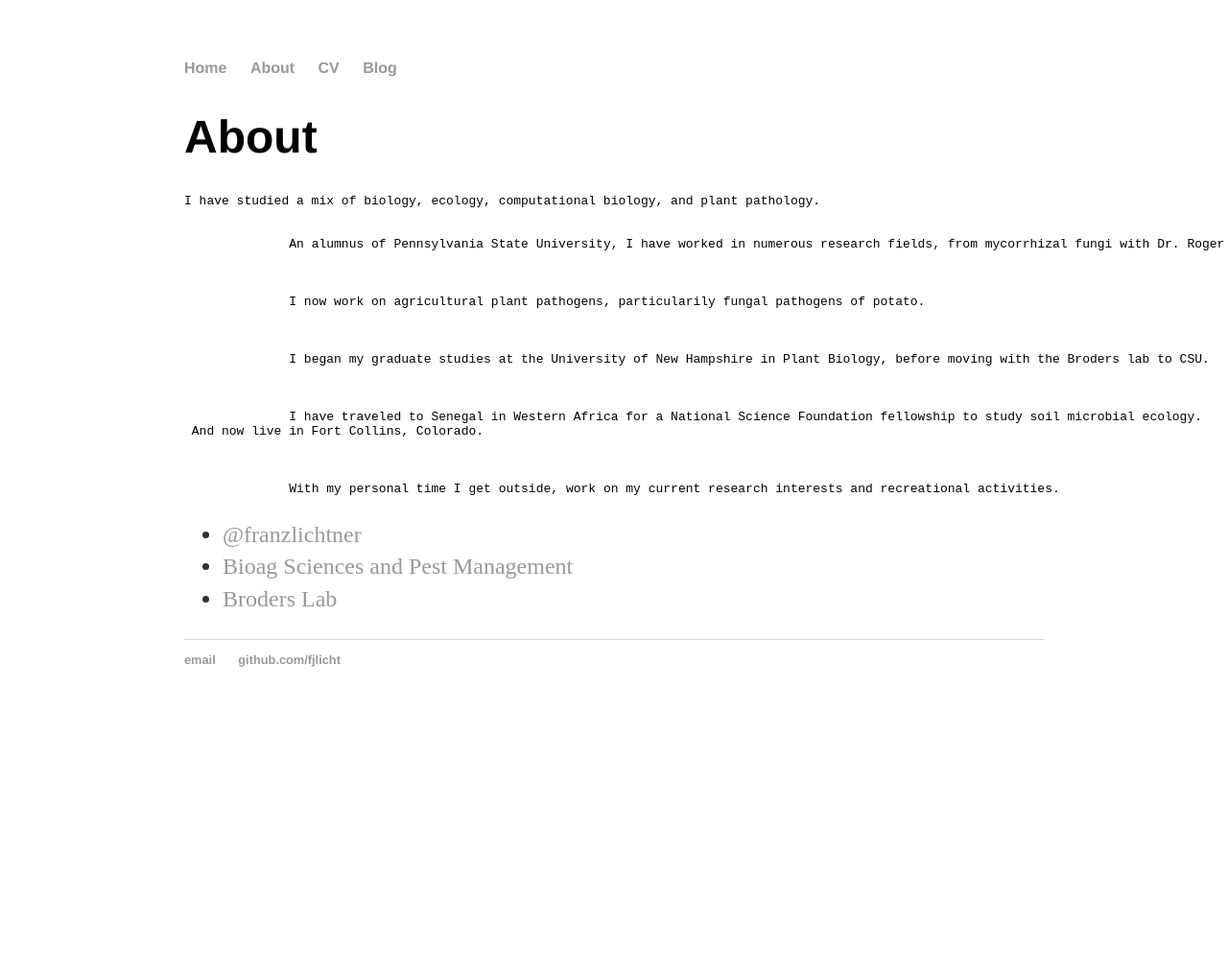
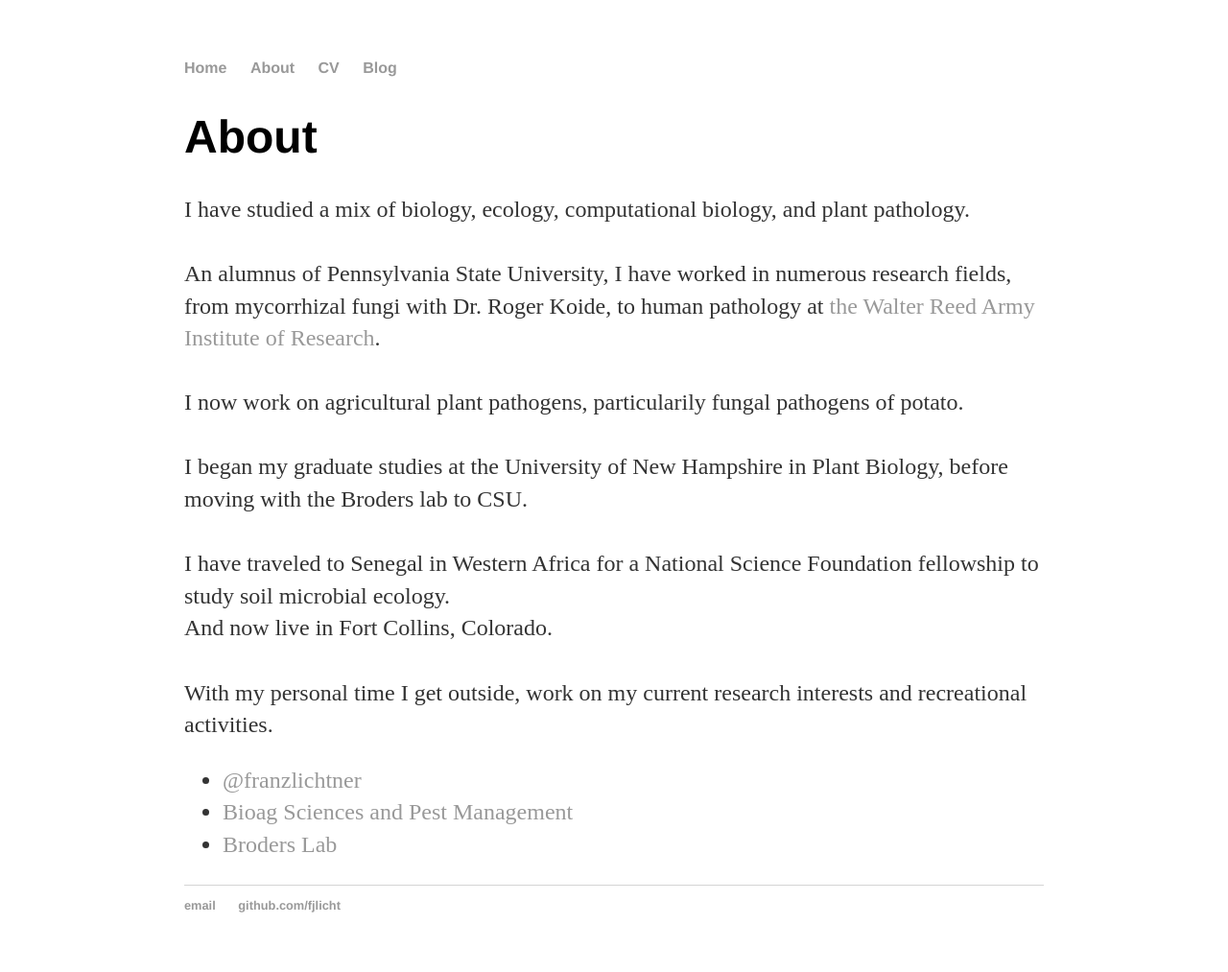
Before and after one commit to fjlicht/franzandanne.github.io, a Jekyll site: the page built from about/index.html, in a window 1280 px wide. Shown: the whole page at 96% size. Built offline with Jekyll 4.4.1, drawn with Linux system fonts in a browser that asks for light colours; before the commit the page ends 900 px from its top, so only the background shows below that.

```diff
--- a/about/index.html
+++ b/about/index.html
@@ -5,21 +5,21 @@ title: About Franz J Lichtner
 
 		<div class="about">
 			<h1>About</h1>
-      <pre>I have studied a mix of biology, ecology, computational biology, and plant pathology.<br>
+      <p>I have studied a mix of biology, ecology, computational biology, and plant pathology.<br>
 
-	      An alumnus of Pennsylvania State University, I have worked in numerous research fields, from mycorrhizal fungi with Dr. Roger Koide, to human pathology at <a href=http://www.wrair.army.mil>the Walter Reed Army Institute of Research</a>.<br>
+	      <br>An alumnus of Pennsylvania State University, I have worked in numerous research fields, from mycorrhizal fungi with Dr. Roger Koide, to human pathology at <a href=http://www.wrair.army.mil>the Walter Reed Army Institute of Research</a>.<br>
 
 
-	      I now work on agricultural plant pathogens, particularily fungal pathogens of potato.<br>
+	      <br>I now work on agricultural plant pathogens, particularily fungal pathogens of potato.<br>
 
 
-	      I began my graduate studies at the University of New Hampshire in Plant Biology, before moving with the Broders lab to CSU.<br>
+	      <br>I began my graduate studies at the University of New Hampshire in Plant Biology, before moving with the Broders lab to CSU.<br>
 
 
-	      I have traveled to Senegal in Western Africa for a National Science Foundation fellowship to study soil microbial ecology.<br> And now live in Fort Collins, Colorado.<br>
+	      <br>I have traveled to Senegal in Western Africa for a National Science Foundation fellowship to study soil microbial ecology.<br> And now live in Fort Collins, Colorado.<br>
 
 
-	      With my personal time I get outside, work on my current research interests and recreational activities.</pre>
+	      <br>With my personal time I get outside, work on my current research interests and recreational activities.</p>
 
 			<ul class="contacts">
 				<li><a href=https://twitter.com/franzlichtner>@franzlichtner</a></li>
```
